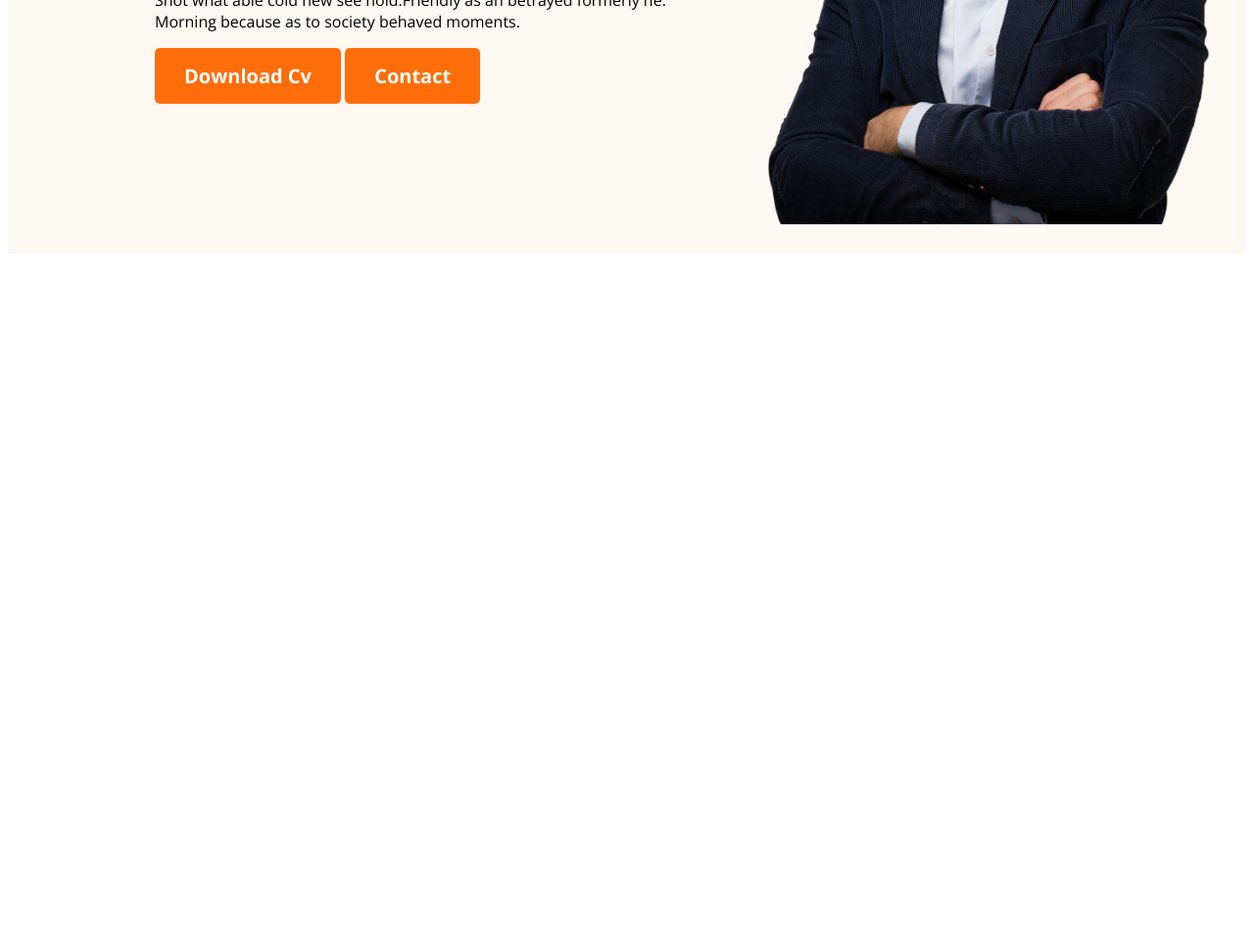
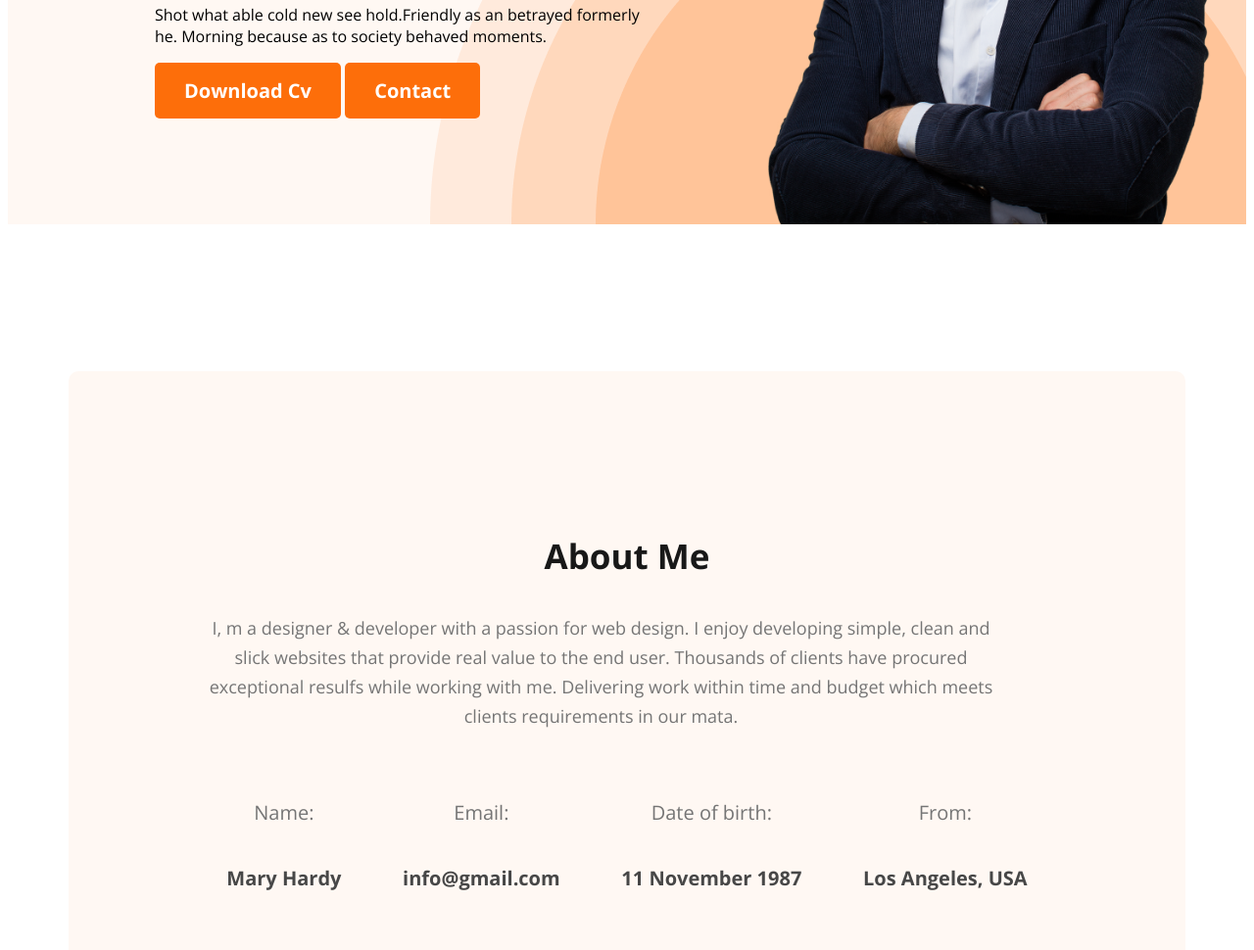
Before and after one commit to Oyshe-saha/developer-portfolio, a plain HTML site: page index.html in a window 1280 px wide. Shown: the part 539-1509 px from the top of the page at 98% size. Before the commit the page ends 806 px from the top, so only its background shows below. Drawn offline with nearby package versions, Linux system fonts and the light colour scheme.

Commit message:
about section added

```diff
--- a/index.html
+++ b/index.html
@@ -31,7 +31,29 @@
 </div>
     </header>
 
-    <main></main>
+    <main>
+        <section class="about">
+            <h3 class="section-title">About Me</h3>
+            <p class="section-description">    I, m a designer & developer with a passion for web design. I enjoy developing simple, clean and slick websites that provide real value to the end user. Thousands of clients have procured exceptional resulfs while working with me. Delivering work within time and budget which meets clients requirements in our mata.</p>
+           <div class="about-info-container">
+           <about-info>
+            <h4 class="info-title">Name: </h4>
+            <p class="info-description"> Mary Hardy </p>
+           </about-info>
+           <about-info>
+            <h4 class="info-title">Email:</h4>
+            <p class="info-description"> info@gmail.com</p>
+           </about-info>
+           <about-info>
+            <h4 class="info-title">Date of birth:</h4>
+            <p class="info-description"> 11 November 1987</p>
+           </about-info>
+           <about-info>
+            <h4 class="info-title">From: </h4>
+            <p class="info-description"> Los Angeles, USA</p>
+           </about-info></div>
+        </section>
+    </main>
 
     <footer></footer>
 </body>
--- a/styles/portfolio.css
+++ b/styles/portfolio.css
@@ -53,17 +53,81 @@ nav a {
 /* header releted styles*/
 header {
     background-color: #FFF8F3;
+    background-image: url('../images/header_bg.png');
+    background-repeat: no-repeat;
+    background-position: bottom right;
 }
 .banner{
-    padding: 30px 30px 30px 150px;
+    padding: 30px 30px 0px 150px;
     display: flex;
     align-items: center;
+    justify-content: space-between;
 }
 .banner-greeting {
-    color:  #474747;
+    color: #474747;
 font-size: 45px;
 font-weight: 600;
+margin-bottom: 0;
+}
+.banner-content{
+    max-width: 500px;
 }
 .banner .profile-pic{
 width: 500px;
 }
+.banner-title{
+    font-size: 85px;
+    font-weight: 700;
+    margin-top: 5px;
+    margin-bottom: 20px;
+}
+/* main section*/
+main{
+    max-width: 1140px;
+    margin: 0 auto;
+}
+/* about section styles */
+.about{
+    padding: 130px;
+    border-radius: 10px;
+    background: #FFF8F3;
+margin: 150px auto;
+}
+.about-info-container {
+    display: flex;
+    justify-content: space-around;
+}
+.section-title {
+    color:  #181818;
+text-align: center;
+font-size: 35px;
+font-weight: 700;
+}
+.section-description {
+    color:  #757575;
+text-align: center;
+font-family: "Open Sans";
+font-size: 18px;
+font-style: normal;
+font-weight: 400;
+line-height: 30px;
+width: 827px;
+padding-bottom: 25px;
+}
+.info-title{
+    color:  #757575;
+text-align: center;
+font-family: "Open Sans";
+font-size: 20px;
+font-style: normal;
+font-weight: 400;
+line-height: 30px;
+padding-bottom: 10px;
+}
+.info-description {
+    color:#474747;
+font-size: 20px;
+font-weight: 700;
+line-height: 30px;
+padding-bottom: 5px;
+}
```
